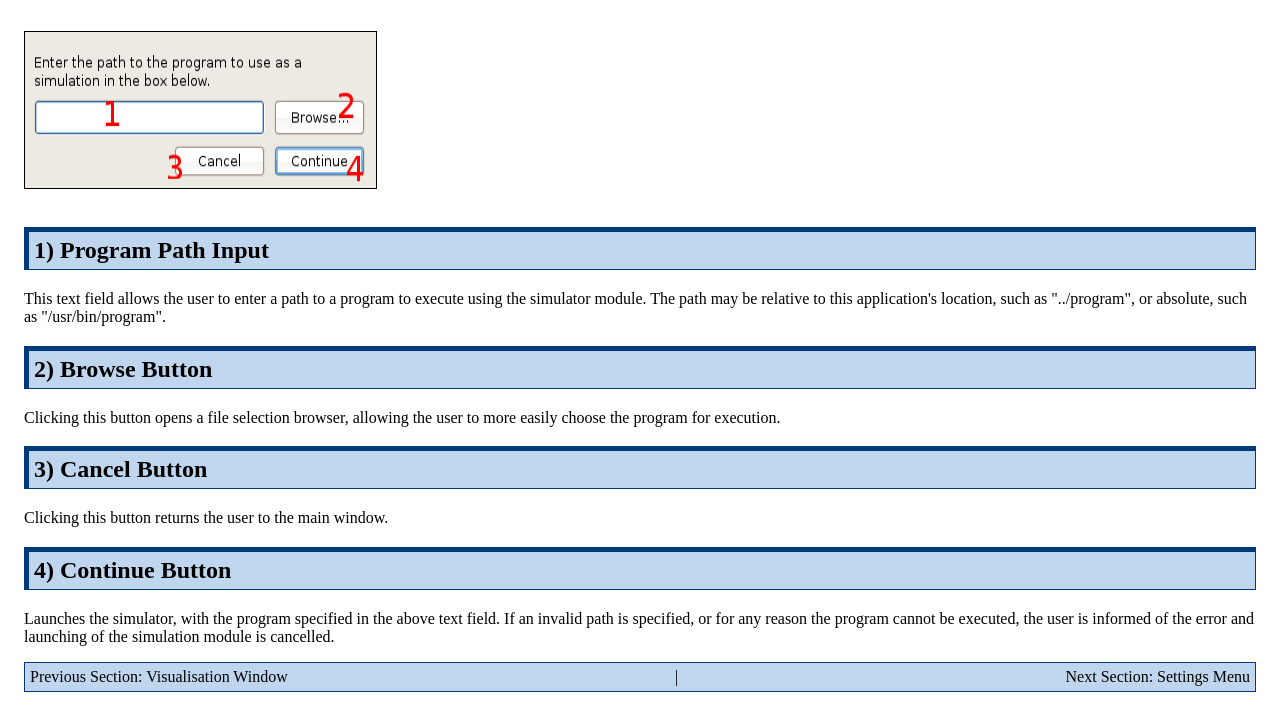
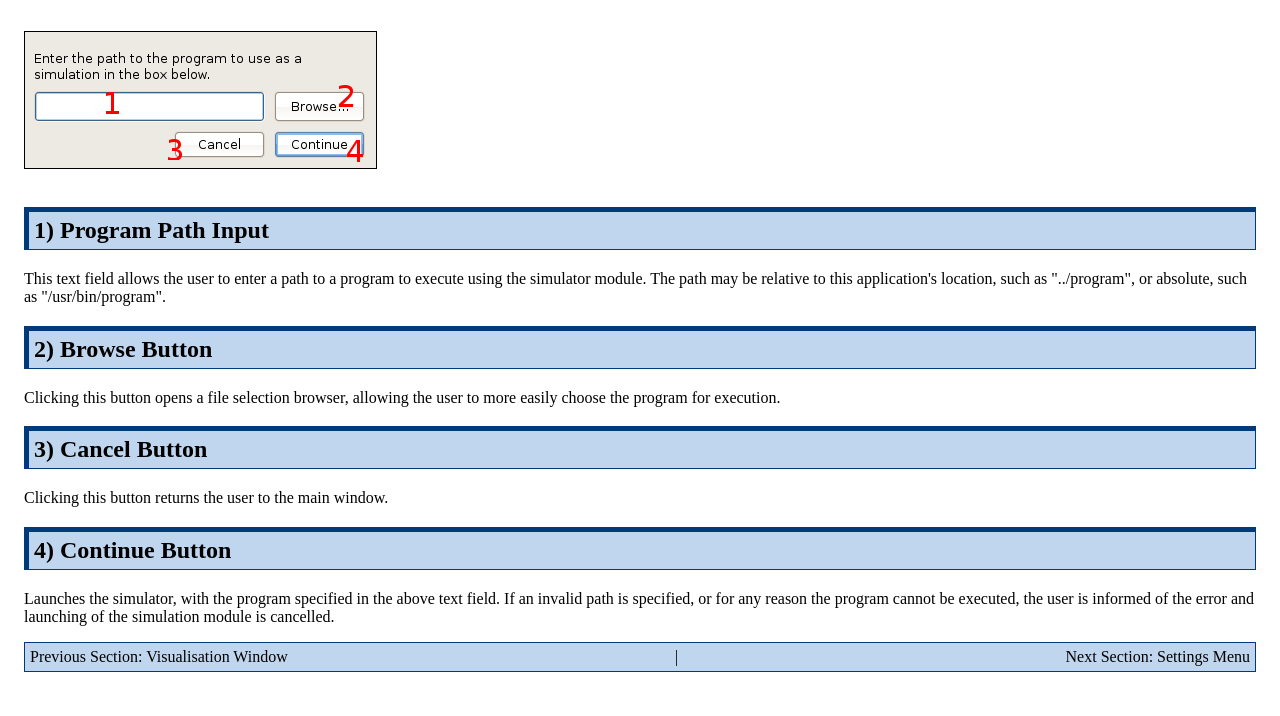
Before and after one commit to dutchgold92/TaskStalker, a plain HTML site: page doc/simulator.html in a window 1280 px wide. Shown: the part 173-889 px from the top of the page. Drawn offline with Linux system fonts and the light colour scheme.

Commit message:
oops, fixed image display

```diff
--- a/doc/simulator.html
+++ b/doc/simulator.html
@@ -19,7 +19,7 @@
 
 	<br />
 
-	<img src="simulatorinit.png" width="351" height="156" alt="Simulator Initialisation" />
+	<img src="simulatorinit.png" width="351" height="136" alt="Simulator Initialisation" />
 
 	<br />
 
```
